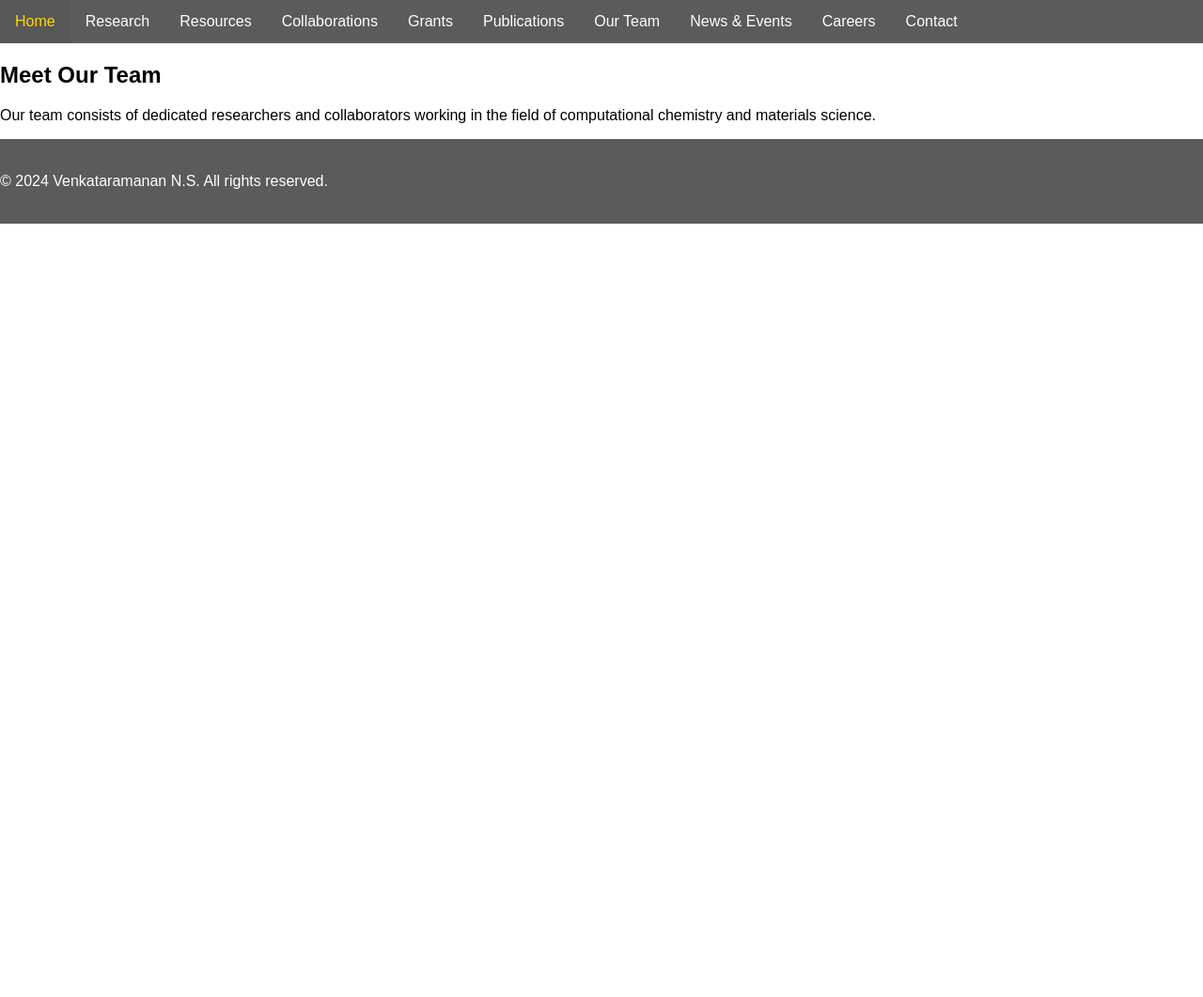
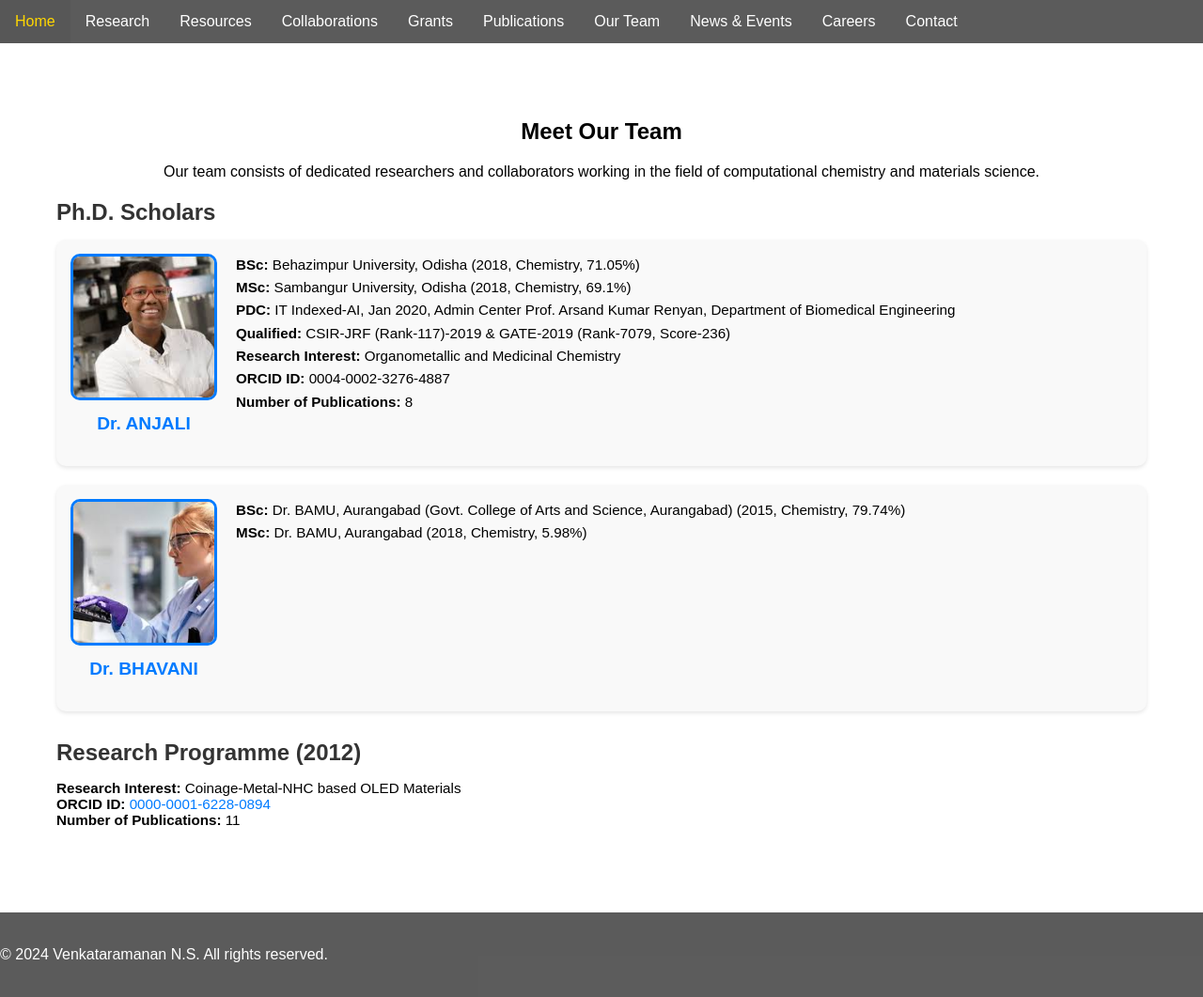
Before and after one commit to BOSS-009/Venkatraman-portfolio, a plain HTML site: page team.html in a window 1280 px wide. Shown: the whole page at 94% size. Before the commit the page ends 800 px from the top, so only its background shows below. Drawn offline with Linux system fonts and the light colour scheme.

Commit message:
Team page done

```diff
--- a/styles.css
+++ b/styles.css
@@ -215,3 +215,76 @@ footer {
 .highlight-image img:hover {
     transform: scale(1.1); /* Slight zoom on hover */
 }
+
+/* Team Section Styling */
+.team {
+    text-align: center;
+    padding: 40px;
+    background-color: rgba(255, 255, 255, 0.8); /* Semi-transparent background */
+    margin: 20px;
+    border-radius: 10px;
+}
+
+.team-members {
+    margin-top: 20px;
+    text-align: left;
+}
+
+.team-member, .research-programme {
+    margin-bottom: 30px;
+}
+
+.team-member h2, .research-programme h2 {
+    color: #333;
+    margin-bottom: 15px;
+    font-size: 1.5em;
+}
+
+.member-details {
+    background-color: #f9f9f9;
+    padding: 15px;
+    border-radius: 10px;
+    margin-bottom: 20px;
+    box-shadow: 0 2px 4px rgba(0, 0, 0, 0.1);
+    display: flex;
+    align-items: flex-start;
+}
+
+.member-image {
+    margin-right: 20px;
+    text-align: center;
+}
+
+.member-image img {
+    width: 150px; /* Square size */
+    height: 150px; /* Square size */
+    object-fit: cover;
+    border: 3px solid #007BFF;
+    border-radius: 10px; /* Square border */
+}
+
+.member-image h3 {
+    margin-top: 10px;
+    color: #007BFF;
+    font-size: 1.2em;
+}
+
+.member-details p {
+    margin: 0;
+    font-size: 0.95em;
+    line-height: 1.6;
+}
+
+.research-programme p {
+    margin-bottom: 10px;
+    font-size: 0.95em;
+}
+
+.research-programme a {
+    color: #007BFF;
+    text-decoration: none;
+}
+
+.research-programme a:hover {
+    text-decoration: underline;
+}
--- a/team.html
+++ b/team.html
@@ -27,6 +27,50 @@
         <section class="team">
             <h1>Meet Our Team</h1>
             <p>Our team consists of dedicated researchers and collaborators working in the field of computational chemistry and materials science.</p>
+
+            <!-- Team Members Section -->
+            <div class="team-members">
+                <!-- Ph.D. Scholars -->
+                <div class="team-member">
+                    <h2>Ph.D. Scholars</h2>
+                    <div class="member-details">
+                        <div class="member-image">
+                            <img src="Assets/Team_1.jpeg" alt="anjali">
+                            <h3>Dr. ANJALI</h3>
+                        </div>
+                        <p>
+                            <strong>BSc:</strong> Behazimpur University, Odisha (2018, Chemistry, 71.05%)<br>
+                            <strong>MSc:</strong> Sambangur University, Odisha (2018, Chemistry, 69.1%)<br>
+                            <strong>PDC:</strong> IT Indexed-AI, Jan 2020, Admin Center Prof. Arsand Kumar Renyan, Department of Biomedical Engineering<br>
+                            <strong>Qualified:</strong> CSIR-JRF (Rank-117)-2019 & GATE-2019 (Rank-7079, Score-236)<br>
+                            <strong>Research Interest:</strong> Organometallic and Medicinal Chemistry<br>
+                            <strong>ORCID ID:</strong> 0004-0002-3276-4887<br>
+                            <strong>Number of Publications:</strong> 8
+                        </p>
+                    </div>
+
+                    <div class="member-details">
+                        <div class="member-image">
+                            <img src="Assets/Team_2.jpeg" alt="bhavani">
+                            <h3>Dr. BHAVANI</h3>
+                        </div>
+                        <p>
+                            <strong>BSc:</strong> Dr. BAMU, Aurangabad (Govt. College of Arts and Science, Aurangabad) (2015, Chemistry, 79.74%)<br>
+                            <strong>MSc:</strong> Dr. BAMU, Aurangabad (2018, Chemistry, 5.98%)
+                        </p>
+                    </div>
+                </div>
+
+                <!-- Research Programme -->
+                <div class="research-programme">
+                    <h2>Research Programme (2012)</h2>
+                    <p>
+                        <strong>Research Interest:</strong> Coinage-Metal-NHC based OLED Materials<br>
+                        <strong>ORCID ID:</strong> <a href="https://orcid.org/0000-0001-6228-0894" target="_blank">0000-0001-6228-0894</a><br>
+                        <strong>Number of Publications:</strong> 11
+                    </p>
+                </div>
+            </div>
         </section>
     </main>
     <footer>
```
Also changed, not shown: Assets/Team_1.jpeg (added), Assets/Team_2.jpeg (added).
